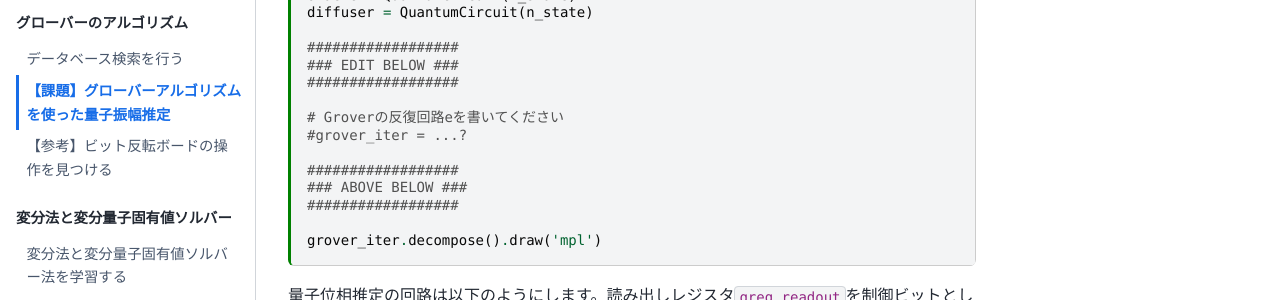
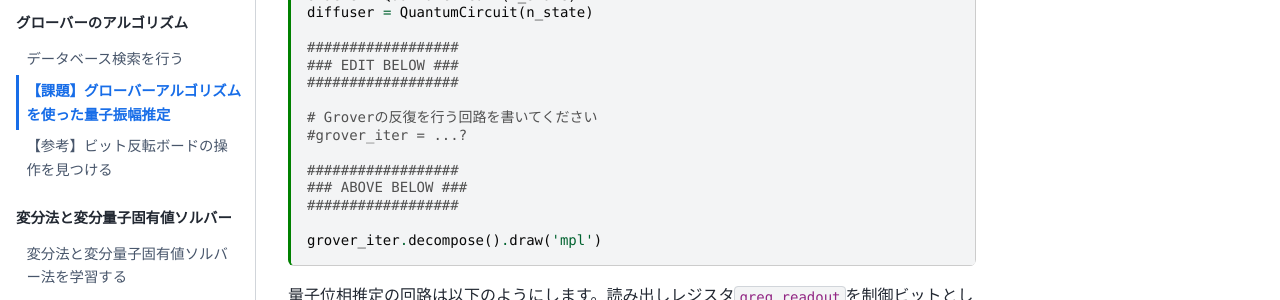
Before and after one commit to UTokyo-ICEPP/qc-workbook, a Jupyter Book: the page built from source/ja/qae_grover.md, in a window 1280 px wide and 900 px high, scrolled down 3624 px. Shown: the part 151-451 px from the top of the window. Built offline with Jupyter Book 1.0.4 settings and Sphinx 7.4.7 and the Sphinx Book theme 1.1.4, drawn with Linux system fonts in a browser that asks for light colours; cross-references to code outside the pages are shown as plain code.

Commit message:
updated qae_grover

```diff
--- a/source/ja/qae_grover.md
+++ b/source/ja/qae_grover.md
@@ -254,7 +254,7 @@ diffuser = QuantumCircuit(n_state)
 ### EDIT BELOW ###
 ##################
 
-# Groverの反復回路eを書いてください
+# Groverの反復を行う回路を書いてください
 #grover_iter = ...?
 
 ##################
```
